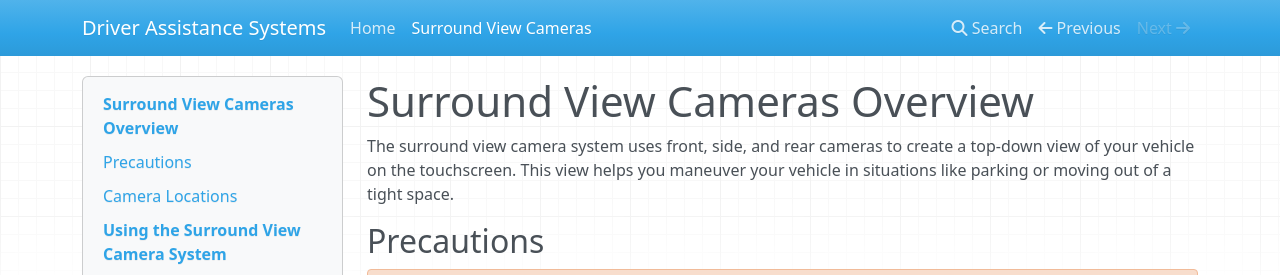
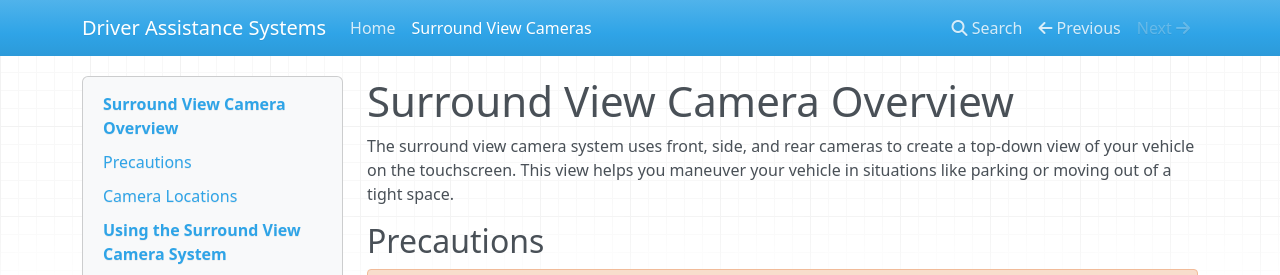
Before and after one commit to waldieia1/automotive-docs-sample, an MkDocs documentation site: the page built from docs/surround-view-cameras.md, in a window 1280 px wide and 900 px high. Shown: the top 275 px of the window. Built offline with MkDocs 1.6.1, drawn with Linux system fonts in a browser that asks for light colours; nearby versions of some CDN libraries.

Commit message:
Revise title and enhance camera view section
Updated the title and improved formatting for camera view instructions.

```diff
--- a/docs/surround-view-cameras.md
+++ b/docs/surround-view-cameras.md
@@ -1,4 +1,4 @@
-# Surround View Cameras Overview
+# Surround View Camera Overview
 The surround view camera system uses front, side, and rear cameras to create a top-down view of your vehicle on the touchscreen. This view helps you maneuver your vehicle in situations like parking or moving out of a tight space.
 
 ## Precautions
@@ -42,8 +42,11 @@ You can also access the camera system using the menu on the touchscreen:
 
 The display shows the top-down view on the left side of the screen and the chosen camera view on the right side of the screen.
 ## Switching Between Camera Views
-<img align="left" width="50" alt="image" src="https://github.com/user-attachments/assets/8eaa1960-a50c-4ccf-908e-1037005c0a94" />
-<p>Press the drop-down button on the top of the touchscreen. </p>
+
+<div style="display: flex; align-items: center; gap: 12px; margin-bottom: 1rem;">
+  <img src="https://github.com/user-attachments/assets/8eaa1960-a50c-4ccf-908e-1037005c0a94" alt="Camera icon" width="50" height="50" style="display: block; width: 50px; height: 50px; margin: 0; flex-shrink: 0;">
+  <span>Press the drop-down button on the top of the touchscreen.</span>
+</div>
 
 <div style="clear: both;"></div>
 
```
